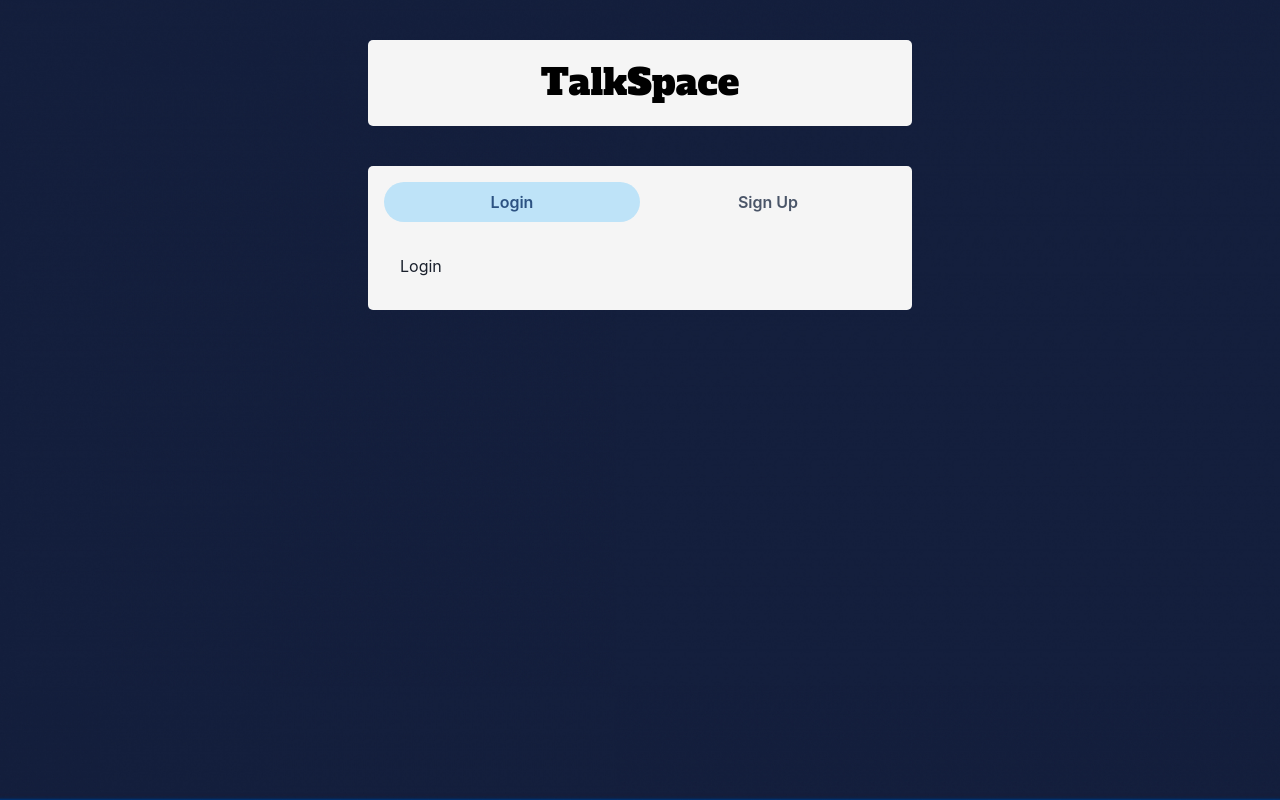
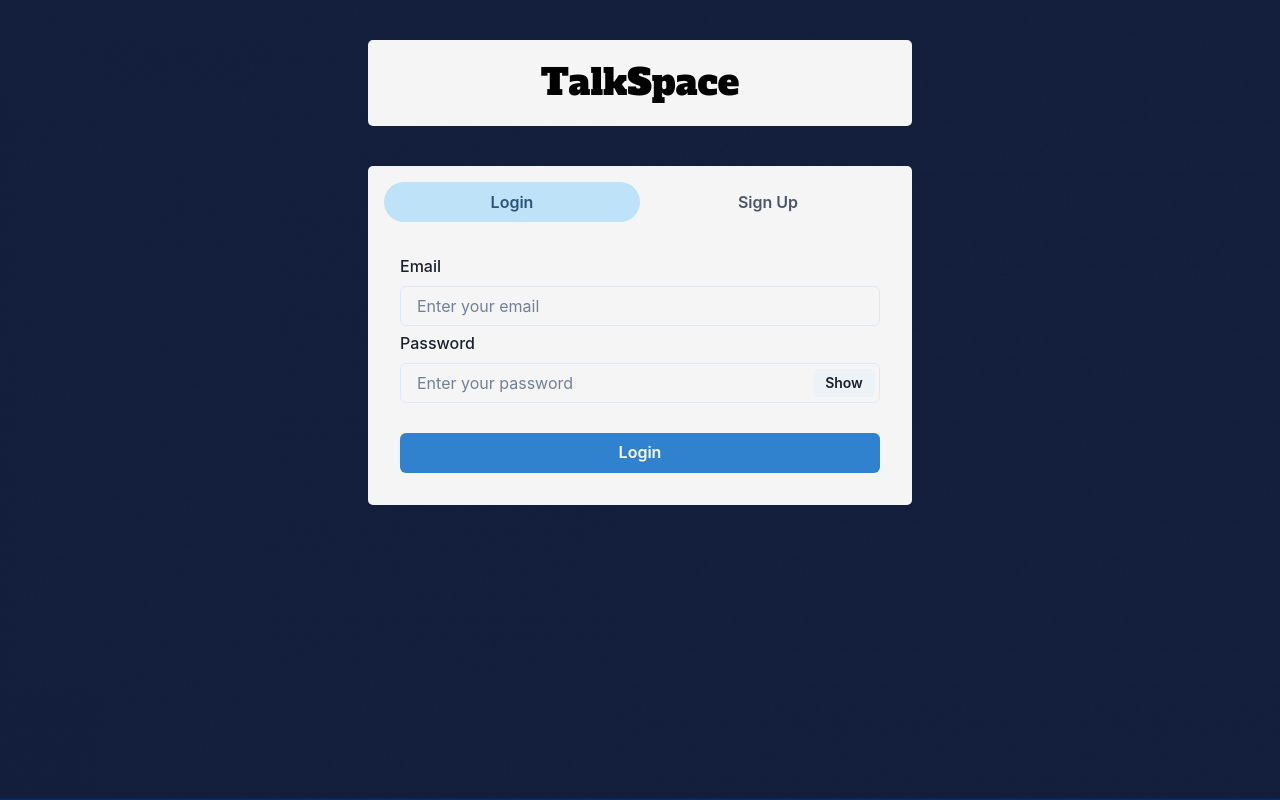
Before and after one commit to Constantine7s/talkspace, a React (Create React App) app in the folder frontend/: page / in a window 1280 px wide. Built offline with nearby package versions, Linux system fonts and the light colour scheme.

Commit message:
feat: add Login component and update Homepage

```diff
--- /dev/null
+++ b/frontend/src/components/Auth/Login.js
@@ -0,0 +1,64 @@
+import {
+  FormControl,
+  VStack,
+  FormLabel,
+  Input,
+  InputGroup,
+  InputRightElement,
+  Button,
+} from '@chakra-ui/react';
+import { useState } from 'react';
+
+const Login = () => {
+  const [email, setEmail] = useState();
+  const [password, setPassword] = useState();
+  const [show, setShow] = useState(false);
+
+  const handleShow = () => {
+    setShow(!show);
+  };
+  const handleSubmit = () => {};
+
+  return (
+    <div>
+      <VStack spacing="5px">
+        <FormControl id="email">
+          <FormLabel>Email</FormLabel>
+          <Input
+            placeholder="Enter your email"
+            onChange={(e) => {
+              setEmail(e.target.value);
+            }}
+          />
+        </FormControl>
+        <FormControl id='password'>
+          <FormLabel>Password</FormLabel>
+          <InputGroup>
+            <Input
+              placeholder="Enter your password"
+              type={show ? 'text' : 'password'}
+              onInput={(e) => {
+                setPassword(e.target.value);
+              }}
+            />
+            <InputRightElement width="4.5rem">
+              <Button h="1.75rem" size="sm" onClick={handleShow}>
+                {show ? 'Hide' : 'Show'}
+              </Button>
+            </InputRightElement>
+          </InputGroup>
+        </FormControl>
+        <Button
+          width="100%"
+          colorScheme="blue"
+          style={{ marginTop: 25 }}
+          onClick={handleSubmit}
+        >
+          Login
+        </Button>
+      </VStack>
+    </div>
+  );
+};
+
+export default Login;
--- a/frontend/src/pages/Homepage.js
+++ b/frontend/src/pages/Homepage.js
@@ -1,4 +1,6 @@
 import React from 'react';
+import Signup from '../components/Auth/Signup';
+import Login from '../components/Auth/Login';
 import {
   Box,
   Container,
@@ -32,14 +34,18 @@
         </Text>
       </Box>
       <Box p={4} bg="whitesmoke" w="100%" borderRadius="5px">
-        <Tabs  isFitted variant="soft-rounded">
+        <Tabs isFitted variant="soft-rounded">
           <TabList mb="1em">
             <Tab>Login</Tab>
             <Tab>Sign Up</Tab>
           </TabList>
           <TabPanels>
-            <TabPanel>Login</TabPanel>
-            <TabPanel>Sign Up</TabPanel>
+            <TabPanel>
+              <Login />
+            </TabPanel>
+            <TabPanel>
+              <Signup />
+            </TabPanel>
           </TabPanels>
         </Tabs>
       </Box>
```
Also changed, not shown: 1 other file (tests, documents, lock files or other folders).
